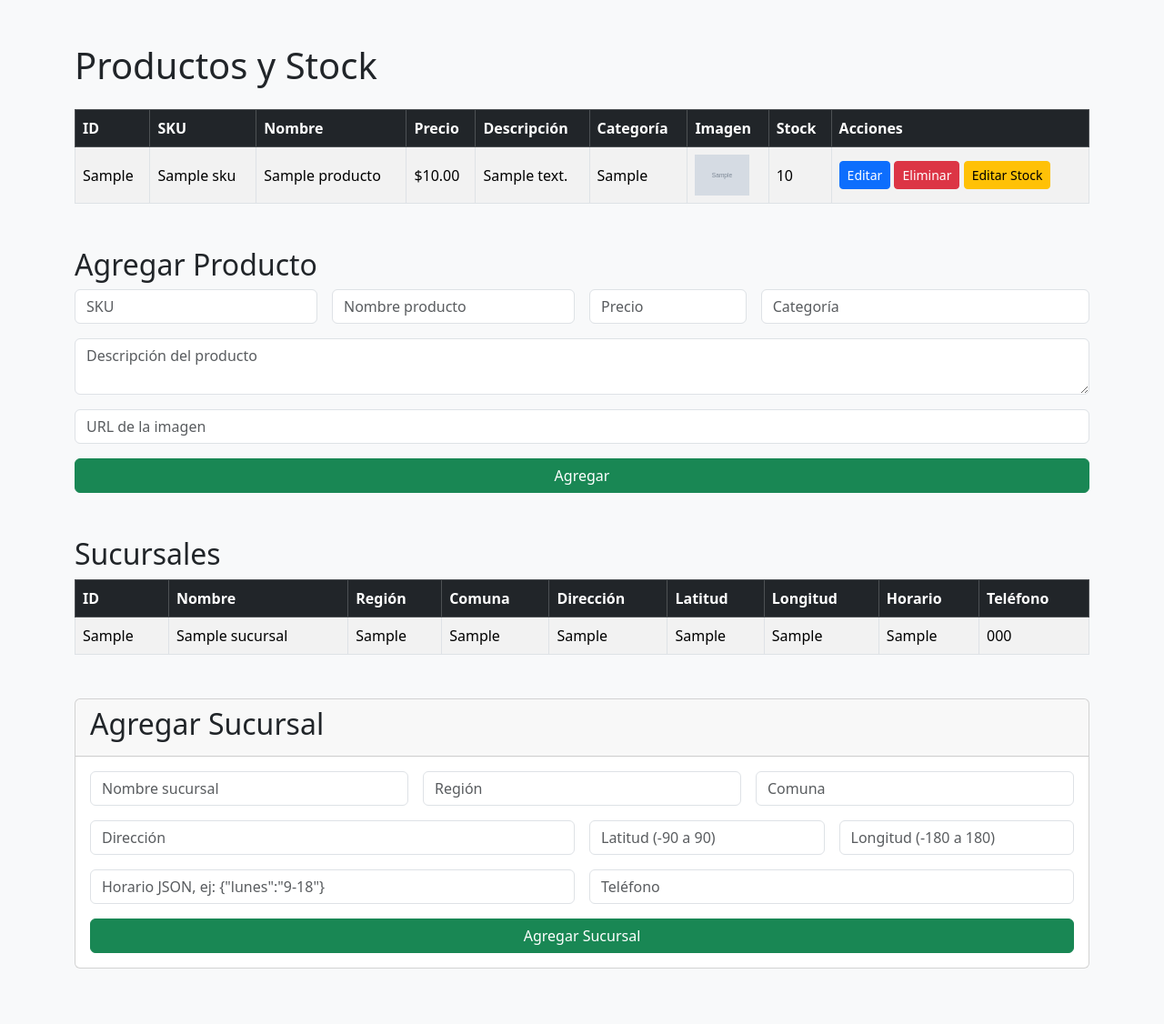
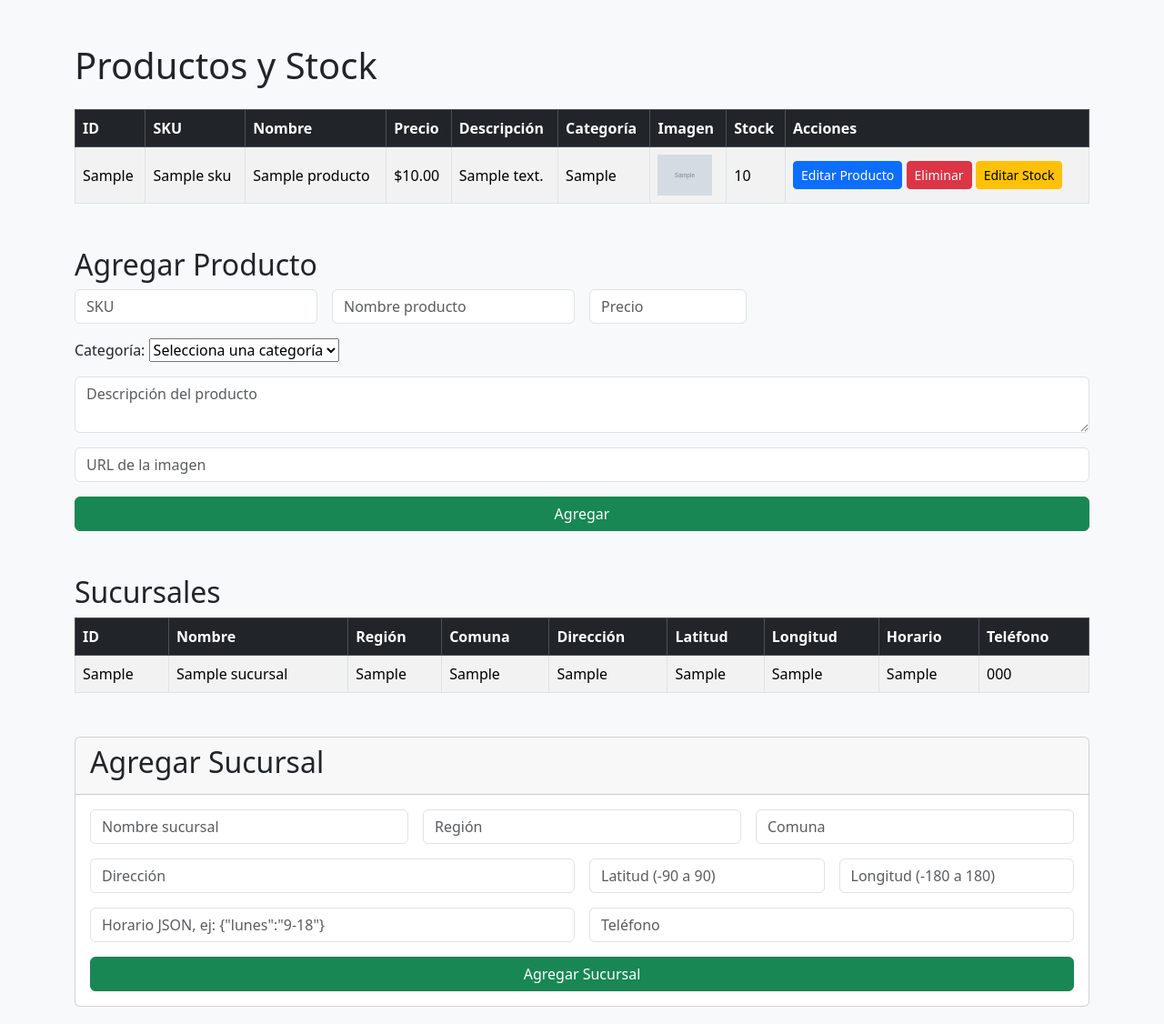
Before and after one commit to Matirehbein/Capston, a Flask app: page / in a window 1280 px wide. Shown: the top 1126 px of the page at 91% size. Before the commit the page ends 1065 px from the top, so only its background shows below. Run offline with Flask 3, Linux system fonts and the light colour scheme; grey boxes marked "Sample" are stand-in pictures; a database or web service that is not in the repository returns one stand-in record (values such as "Sample title"); some libraries are stand-ins or nearby versions.

Commit message:
CRUD "Agregar Producto" terminado
Formulario de agregar producto y tabla que refleja lo agregado está terminada al 100%. Falta editar la de sucursal.

```diff
--- a/Aurora/Api-Aurora/templates/index.html
+++ b/Aurora/Api-Aurora/templates/index.html
@@ -55,7 +55,7 @@
                 <td>{{ p.stock if p.stock else 0 }}</td>
                 <td>
                     <!-- Botón Editar -->
-                    <button class="btn btn-sm btn-primary" data-bs-toggle="modal" data-bs-target="#editProductoModal{{p.id_producto}}">Editar</button>
+                    <button class="btn btn-sm btn-primary" data-bs-toggle="modal" data-bs-target="#editProductoModal{{p.id_producto}}">Editar Producto</button>
 
                     <!-- Botón Eliminar -->
                     <form action="{{ url_for('delete_producto', id=p.id_producto) }}" method="post" style="display:inline;">
@@ -136,9 +136,25 @@
         <div class="col-md-2">
             <input type="number" step="0.01" class="form-control" name="precio" placeholder="Precio" required>
         </div>
-        <div class="col-md-4">
-            <input type="text" class="form-control" name="categoria" placeholder="Categoría">
+        <div class="form-group">
+          <label for="categoria_producto">Categoría:</label>
+          <select name="categoria_producto" id="categoria_producto" required>
+            <option value="">Selecciona una categoría</option>
+            <option value="Abrigos">Abrigos</option>
+            <option value="Accesorios">Accesorios</option>
+            <option value="Calzado">Calzado</option>
+            <option value="Chaquetas">Chaquetas</option>
+            <option value="Joyas">Joyas</option>
+            <option value="Pantalones">Pantalones</option>
+            <option value="Parkas">Parkas</option>
+            <option value="Polerones">Polerones</option>
+            <option value="Poleras">Poleras</option>
+            <option value="Ropa interior">Ropa interior</option>
+            <option value="Top">Top</option>
+            <option value="Traje de baño">Traje de baño</option>
+          </select>
         </div>
+
         <div class="col-md-12">
             <textarea class="form-control" name="descripcion" placeholder="Descripción del producto"></textarea>
         </div>
```
